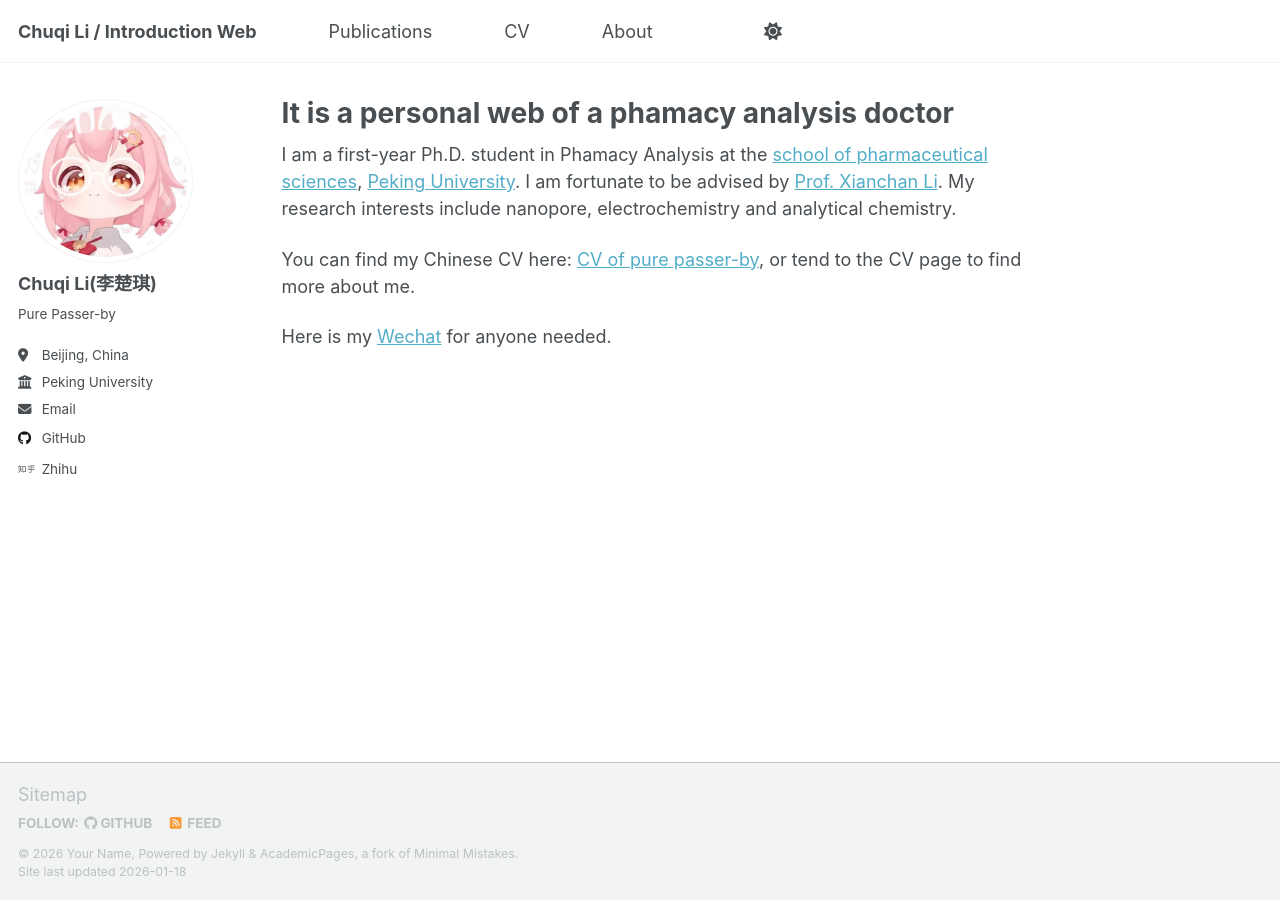
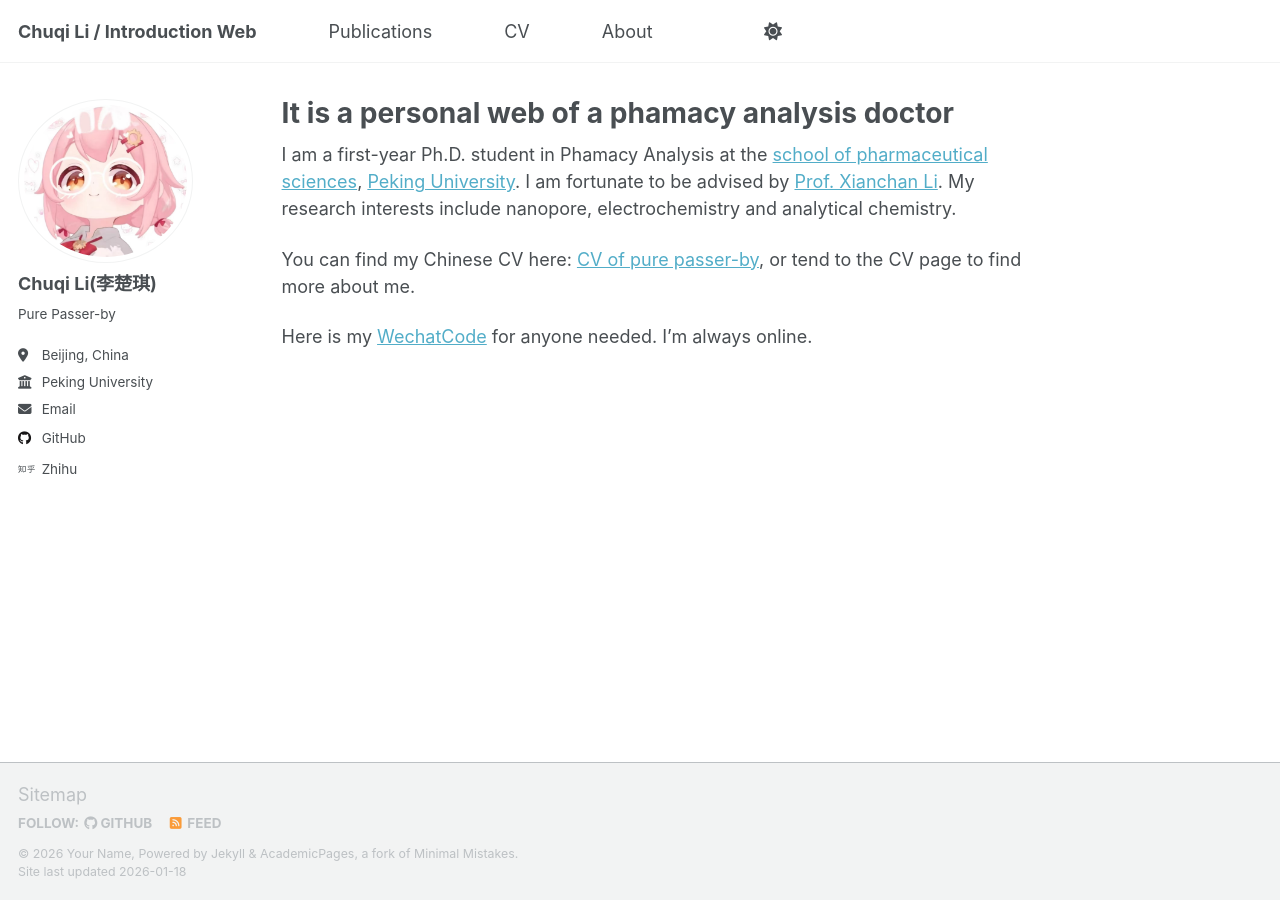
Before and after one commit to soki233/soki233.github.io, a Jekyll site: the page built from _pages/about.md, in a window 1280 px wide. Built offline with Jekyll 4.4.1, drawn with Linux system fonts in a browser that asks for light colours; a script that is not in the unit is left out.

Commit message:
Update about.md

```diff
--- a/_pages/about.md
+++ b/_pages/about.md
@@ -11,4 +11,4 @@ I am a first-year Ph.D. student in Phamacy Analysis at the [school of pharmaceut
 
 You can find my Chinese CV here: [CV of pure passer-by](assets/CV of LCQ.pdf), or tend to the CV page to find more about me.
 
-Here is my [Wechat](images/mywechat.jpg) for anyone needed.
+Here is my [WechatCode](images/mywechat.jpg) for anyone needed. I'm always online.
```
